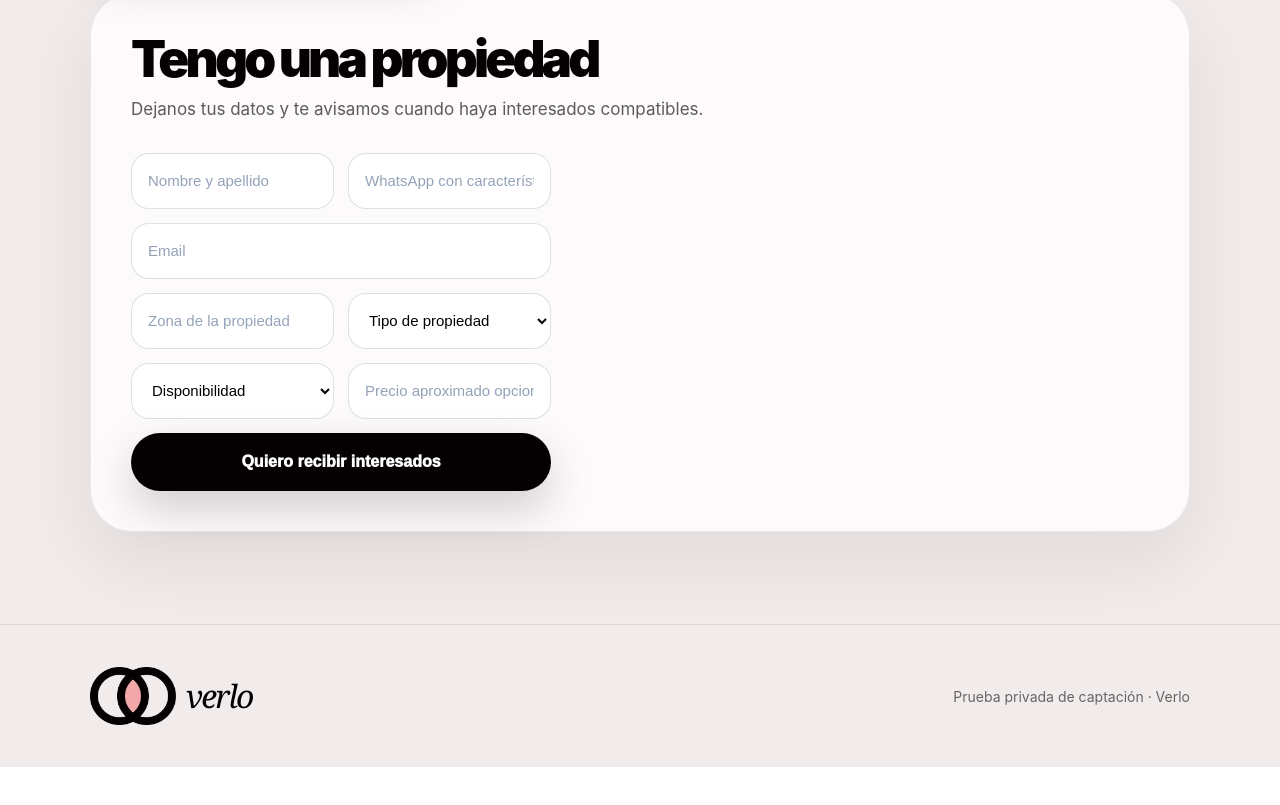
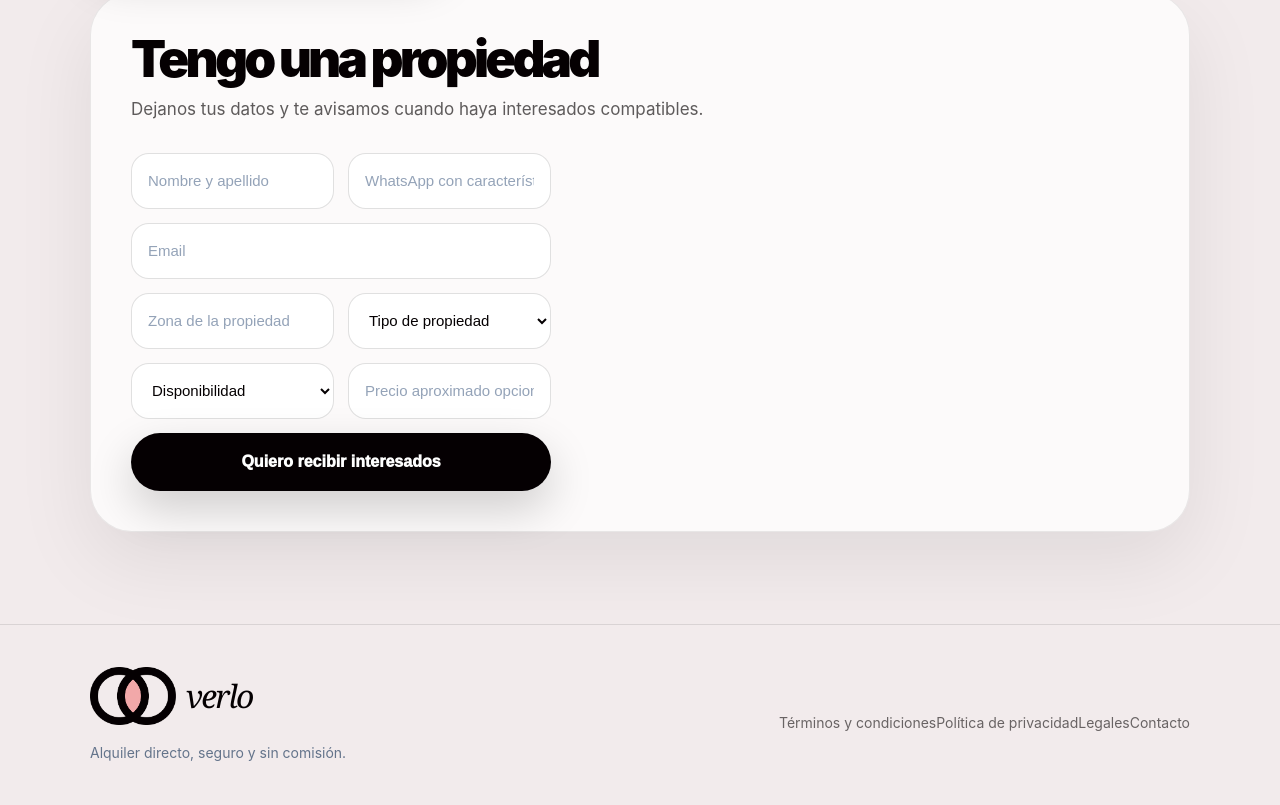
Before and after one commit to rentverlo-dotcom/verlo, a Next.js app: page / in a window 1280 px wide. Shown: the part 1641-2446 px from the top of the page. Before the commit the page ends 2408 px from the top, so only its background shows below. Built offline with nearby package versions, Linux system fonts and the light colour scheme.

Commit message:
Update page.tsx

```diff
--- a/app/page.tsx
+++ b/app/page.tsx
@@ -890,12 +890,21 @@ export default function TestCaptacionPage() {
           </div>
         </section>
 
-        <footer className="footer">
-          <div className="container footer-inner">
-            <VerloBrand width={86} />
-            <span>Prueba privada de captación · Verlo</span>
-          </div>
-        </footer>
+      <footer className="footer">
+  <div className="container footer-inner">
+    <div className="footer-brand">
+      <VerloBrand width={86} />
+      <p>Alquiler directo, seguro y sin comisión.</p>
+    </div>
+
+    <nav className="footer-links">
+      <a href="/terminos">Términos y condiciones</a>
+      <a href="/privacidad">Política de privacidad</a>
+      <a href="/legales">Legales</a>
+      <a href="mailto:hola@verlo.lat">Contacto</a>
+    </nav>
+  </div>
+</footer>
       </div>
     </main>
   )
```
